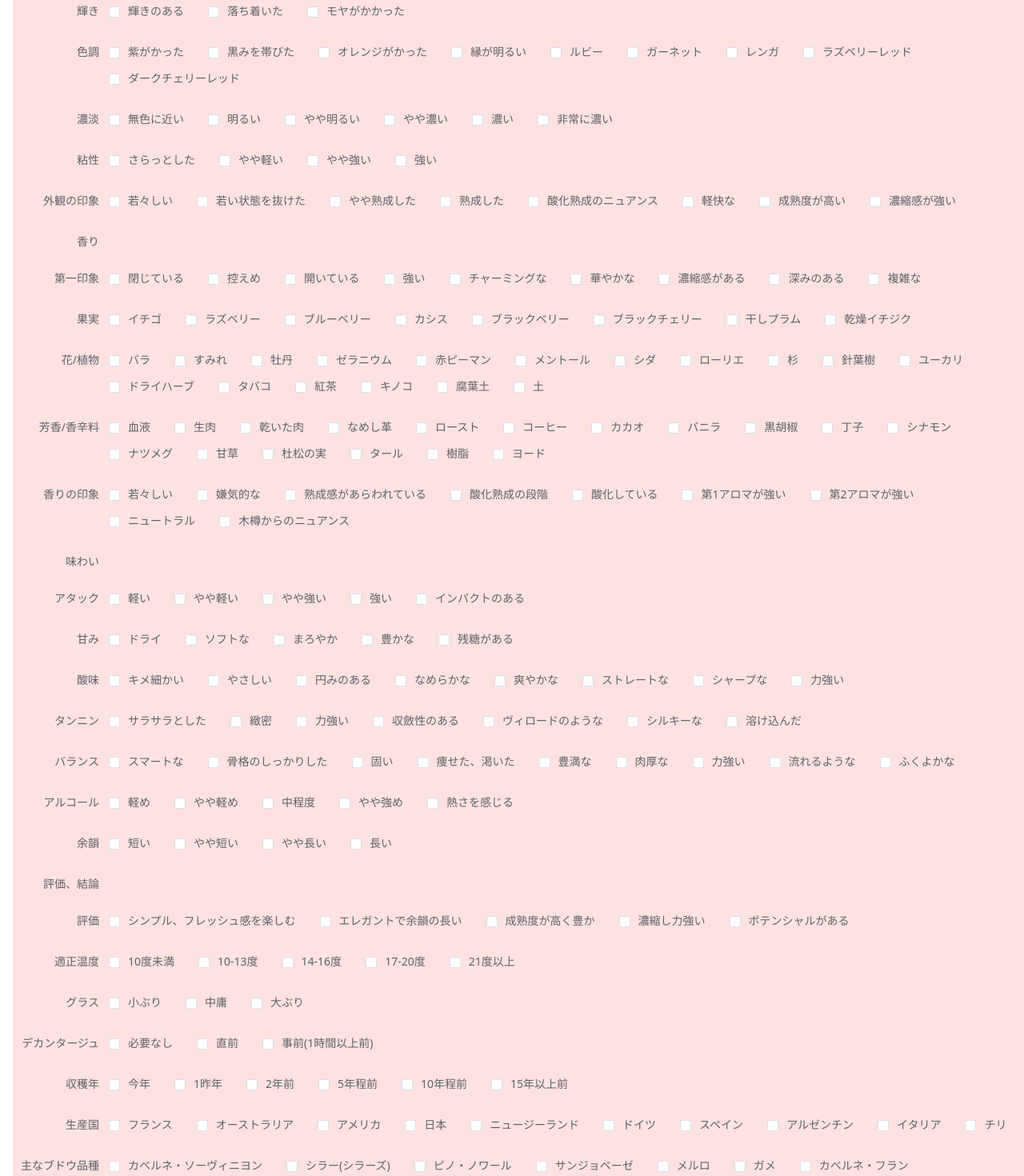
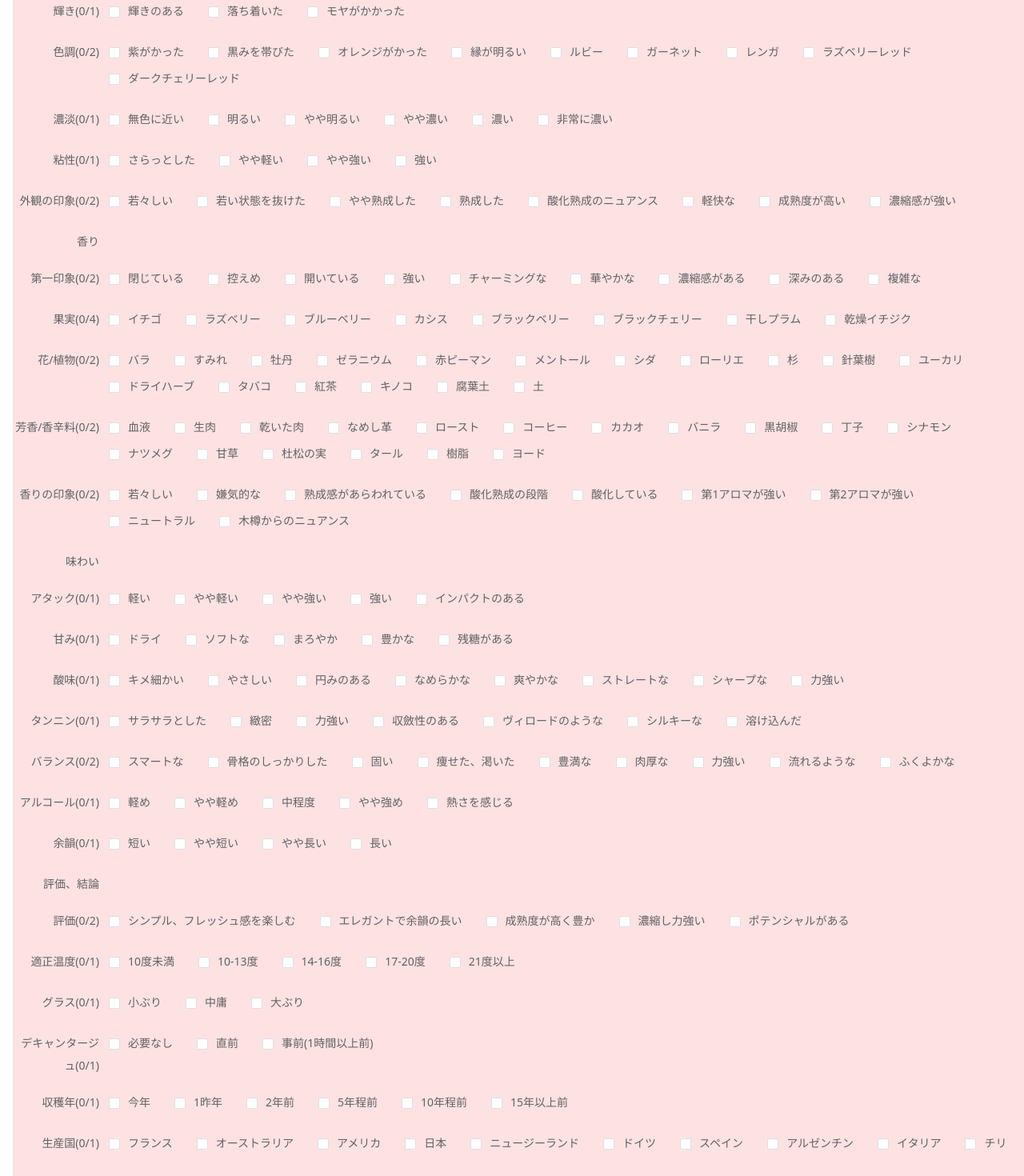
Before and after one commit to takuyakikuchi/wine-tasting-note, a Vue app: page / in a window 1280 px wide. Shown: the part 160-1630 px from the top of the page at 80% size. Built offline with nearby package versions, Linux system fonts and the light colour scheme.

Commit message:
[FEATURE](Form): Comment undefined handling and check count

```diff
--- a/src/components/Appearance.vue
+++ b/src/components/Appearance.vue
@@ -1,7 +1,7 @@
 <template>
   <div>
     <el-form-item label="外観" />
-    <el-form-item label="清澄度">
+    <el-form-item :label="`清澄度(${appearanceForm.clarity.length}/1)`">
       <el-checkbox-group v-model="appearanceForm.clarity">
         <el-checkbox
           v-for="(option, index) in appearanceOptions.clarityOptions"
@@ -11,7 +11,7 @@
         ></el-checkbox>
       </el-checkbox-group>
     </el-form-item>
-    <el-form-item label="輝き">
+    <el-form-item :label="`輝き(${appearanceForm.brightness.length}/1)`">
       <el-checkbox-group v-model="appearanceForm.brightness">
         <el-checkbox
           v-for="(option, index) in appearanceOptions.brightnessOptions"
@@ -21,7 +21,7 @@
         ></el-checkbox>
       </el-checkbox-group>
     </el-form-item>
-    <el-form-item label="色調">
+    <el-form-item :label="`色調(${appearanceForm.tone.length}/2)`">
       <el-checkbox-group v-model="appearanceForm.tone">
         <el-checkbox
           v-for="(option, index) in appearanceOptions.toneOptions"
@@ -31,7 +31,7 @@
         ></el-checkbox>
       </el-checkbox-group>
     </el-form-item>
-    <el-form-item label="濃淡">
+    <el-form-item :label="`濃淡(${appearanceForm.shades.length}/1)`">
       <el-checkbox-group v-model="appearanceForm.shades">
         <el-checkbox
           v-for="(option, index) in appearanceOptions.shadesOptions"
@@ -41,7 +41,7 @@
         ></el-checkbox>
       </el-checkbox-group>
     </el-form-item>
-    <el-form-item label="粘性">
+    <el-form-item :label="`粘性(${appearanceForm.viscosity.length}/1)`">
       <el-checkbox-group v-model="appearanceForm.viscosity">
         <el-checkbox
           v-for="(option, index) in appearanceOptions.viscosityOptions"
@@ -51,7 +51,9 @@
         ></el-checkbox>
       </el-checkbox-group>
     </el-form-item>
-    <el-form-item label="外観の印象">
+    <el-form-item
+      :label="`外観の印象(${appearanceForm.appearanceImpression.length}/2)`"
+    >
       <el-checkbox-group v-model="appearanceForm.appearanceImpression">
         <el-checkbox
           v-for="(option,
@@ -102,7 +104,6 @@ export default class Appearance extends Vue {
 
   @Watch("appearanceForm", { deep: true })
   updateForm() {
-    // const updatedForm = this.setFormInput();
     this.$emit("updateForm", this.appearanceForm, "appearance");
   }
 }
--- a/src/components/Aroma.vue
+++ b/src/components/Aroma.vue
@@ -1,7 +1,7 @@
 <template>
   <div>
     <el-form-item label="香り" />
-    <el-form-item label="第一印象">
+    <el-form-item :label="`第一印象(${aromaForm.firstImpression.length}/2)`">
       <el-checkbox-group v-model="aromaForm.firstImpression">
         <el-checkbox
           v-for="(option, index) in aromaOptions.firstImpressionOptions"
@@ -11,7 +11,7 @@
         ></el-checkbox>
       </el-checkbox-group>
     </el-form-item>
-    <el-form-item label="果実">
+    <el-form-item :label="`果実(${aromaForm.fruit.length}/4)`">
       <el-checkbox-group v-model="aromaForm.fruit">
         <el-checkbox
           v-for="(option, index) in aromaOptions.fruitOptions"
@@ -21,7 +21,7 @@
         ></el-checkbox>
       </el-checkbox-group>
     </el-form-item>
-    <el-form-item label="花/植物">
+    <el-form-item :label="`花/植物(${aromaForm.flower.length}/2)`">
       <el-checkbox-group v-model="aromaForm.flower">
         <el-checkbox
           v-for="(option, index) in aromaOptions.flowerOptions"
@@ -31,7 +31,7 @@
         ></el-checkbox>
       </el-checkbox-group>
     </el-form-item>
-    <el-form-item label="芳香/香辛料">
+    <el-form-item :label="`芳香/香辛料(${aromaForm.spice.length}/2)`">
       <el-checkbox-group v-model="aromaForm.spice">
         <el-checkbox
           v-for="(option, index) in aromaOptions.spiceOptions"
@@ -41,7 +41,7 @@
         ></el-checkbox>
       </el-checkbox-group>
     </el-form-item>
-    <el-form-item label="香りの印象">
+    <el-form-item :label="`香りの印象(${aromaForm.aromaImpression.length}/2)`">
       <el-checkbox-group v-model="aromaForm.aromaImpression">
         <el-checkbox
           v-for="(option, index) in aromaOptions.aromaImpressionOptions"
--- a/src/components/Comment.vue
+++ b/src/components/Comment.vue
@@ -33,29 +33,34 @@ export default class Comment extends Vue {
   private generatedComment = "";
 
   public buildComment() {
-    this.generatedComment =
+    const regex = /、undefined。|、。/gi;
+    const comment =
       // Appearance
+      "外観: " +
       `清澄度は、${this.formInput.appearance?.clarity?.toString()}。` +
       `輝きは、${this.formInput.appearance?.shades?.toString()}。` +
       `色調は、${this.formInput.appearance?.tone?.toString()}。` +
       `濃淡は、${this.formInput.appearance?.brightness?.toString()}。` +
       `粘性は、${this.formInput.appearance?.viscosity?.toString()}。` +
-      `外観の印象は、${this.formInput.appearance?.appearanceImpression?.toString()}。` +
+      `外観の印象は、${this.formInput.appearance?.appearanceImpression?.toString()}。\n` +
       // Aroma
+      "香り: " +
       `第一印象は、${this.formInput.aroma?.firstImpression?.toString()}。` +
       `果実は、${this.formInput.aroma?.fruit?.toString()}。` +
       `花/植物は、${this.formInput.aroma?.flower?.toString()}。` +
       `芳香/香辛料/化学物質は、${this.formInput.aroma?.spice?.toString()}。` +
-      `香りの印象は、${this.formInput.aroma?.aromaImpression?.toString()}。` +
+      `香りの印象は、${this.formInput.aroma?.aromaImpression?.toString()}。\n` +
       // Taste
+      "味わい: " +
       `アタックは、${this.formInput.taste?.attack?.toString()}。` +
       `甘みは、${this.formInput.taste?.sweetness?.toString()}。` +
       `酸味は、${this.formInput.taste?.acidity?.toString()}。` +
       this.tanninComment(this.wineType) +
       `バランスは、${this.formInput.taste?.balance?.toString()}。` +
       `アルコールは、${this.formInput.taste?.alcohol?.toString()}。` +
-      `余韻は、${this.formInput.taste?.aftertaste?.toString()}。` +
+      `余韻は、${this.formInput.taste?.aftertaste?.toString()}。\n` +
       // Conclusion
+      "評価、結論: " +
       `評価は、${this.formInput.conclusion?.evaluation?.toString()}。` +
       `適正温度は、${this.formInput.conclusion?.temperature?.toString()}。` +
       `グラスは、${this.formInput.conclusion?.glass?.toString()}。` +
@@ -63,6 +68,7 @@ export default class Comment extends Vue {
       `収穫年は、${this.formInput.conclusion?.vintage?.toString()}。` +
       `生産国は、${this.formInput.conclusion?.country?.toString()}。` +
       `主なブドウ品種は、${this.formInput.conclusion?.grape?.toString()}。`;
+    this.generatedComment = comment.replace(regex, "、選択されていません。");
   }
 
   private tanninComment(wineType: string) {
--- a/src/components/Conclusion.vue
+++ b/src/components/Conclusion.vue
@@ -1,7 +1,7 @@
 <template>
   <div>
     <el-form-item label="評価、結論" />
-    <el-form-item label="評価">
+    <el-form-item :label="`評価(${conclusionForm.evaluation.length}/2)`">
       <el-checkbox-group v-model="conclusionForm.evaluation">
         <el-checkbox
           v-for="(option, index) in conclusionOptions.evaluationOptions"
@@ -11,7 +11,7 @@
         ></el-checkbox>
       </el-checkbox-group>
     </el-form-item>
-    <el-form-item label="適正温度">
+    <el-form-item :label="`適正温度(${conclusionForm.temperature.length}/1)`">
       <el-checkbox-group v-model="conclusionForm.temperature">
         <el-checkbox
           v-for="(option, index) in conclusionOptions.temperatureOptions"
@@ -21,7 +21,7 @@
         ></el-checkbox>
       </el-checkbox-group>
     </el-form-item>
-    <el-form-item label="グラス">
+    <el-form-item :label="`グラス(${conclusionForm.glass.length}/1)`">
       <el-checkbox-group v-model="conclusionForm.glass">
         <el-checkbox
           v-for="(option, index) in conclusionOptions.glassOptions"
@@ -31,7 +31,10 @@
         ></el-checkbox>
       </el-checkbox-group>
     </el-form-item>
-    <el-form-item label="デカンタージュ" v-if="wineType === 'red'">
+    <el-form-item
+      :label="`デキャンタージュ(${conclusionForm.decantage.length}/1)`"
+      v-if="wineType === 'red'"
+    >
       <el-checkbox-group v-model="conclusionForm.decantage">
         <el-checkbox
           v-for="(option, index) in conclusionOptions.decantageOptions"
@@ -41,7 +44,7 @@
         ></el-checkbox>
       </el-checkbox-group>
     </el-form-item>
-    <el-form-item label="収穫年">
+    <el-form-item :label="`収穫年(${conclusionForm.vintage.length}/1)`">
       <el-checkbox-group v-model="conclusionForm.vintage">
         <el-checkbox
           v-for="(option, index) in conclusionOptions.vintageOptions"
@@ -51,7 +54,7 @@
         ></el-checkbox>
       </el-checkbox-group>
     </el-form-item>
-    <el-form-item label="生産国">
+    <el-form-item :label="`生産国(${conclusionForm.country.length}/1)`">
       <el-checkbox-group v-model="conclusionForm.country">
         <el-checkbox
           v-for="(option, index) in conclusionOptions.countryOptions"
@@ -61,7 +64,7 @@
         ></el-checkbox>
       </el-checkbox-group>
     </el-form-item>
-    <el-form-item label="主なブドウ品種">
+    <el-form-item :label="`主なブドウ品種(${conclusionForm.grape.length}/1)`">
       <el-checkbox-group v-model="conclusionForm.grape">
         <el-checkbox
           v-for="(option, index) in conclusionOptions.grapeOptions"
--- a/src/components/Taste.vue
+++ b/src/components/Taste.vue
@@ -1,7 +1,7 @@
 <template>
   <div>
     <el-form-item label="味わい" />
-    <el-form-item label="アタック">
+    <el-form-item :label="`アタック(${tasteForm.attack.length}/1)`">
       <el-checkbox-group v-model="tasteForm.attack">
         <el-checkbox
           v-for="(option, index) in tasteOptions.attackOptions"
@@ -11,7 +11,7 @@
         ></el-checkbox>
       </el-checkbox-group>
     </el-form-item>
-    <el-form-item label="甘み">
+    <el-form-item :label="`甘み(${tasteForm.sweetness.length}/1)`">
       <el-checkbox-group v-model="tasteForm.sweetness">
         <el-checkbox
           v-for="(option, index) in tasteOptions.sweetnessOptions"
@@ -21,7 +21,7 @@
         ></el-checkbox>
       </el-checkbox-group>
     </el-form-item>
-    <el-form-item label="酸味">
+    <el-form-item :label="`酸味(${tasteForm.acidity.length}/1)`">
       <el-checkbox-group v-model="tasteForm.acidity">
         <el-checkbox
           v-for="(option, index) in tasteOptions.acidityOptions"
@@ -31,7 +31,13 @@
         ></el-checkbox>
       </el-checkbox-group>
     </el-form-item>
-    <el-form-item :label="wineType === 'red' ? 'タンニン' : '苦味'">
+    <el-form-item
+      :label="
+        wineType === 'red'
+          ? `タンニン(${tasteForm.tannin.length}/1)`
+          : `苦味(${tasteForm.tannin.length}/1)`
+      "
+    >
       <el-checkbox-group v-model="tasteForm.tannin">
         <el-checkbox
           v-for="(option, index) in tasteOptions.tanninOptions"
@@ -41,7 +47,7 @@
         ></el-checkbox>
       </el-checkbox-group>
     </el-form-item>
-    <el-form-item label="バランス">
+    <el-form-item :label="`バランス(${tasteForm.balance.length}/2)`">
       <el-checkbox-group v-model="tasteForm.balance">
         <el-checkbox
           v-for="(option, index) in tasteOptions.balanceOptions"
@@ -51,7 +57,7 @@
         ></el-checkbox>
       </el-checkbox-group>
     </el-form-item>
-    <el-form-item label="アルコール">
+    <el-form-item :label="`アルコール(${tasteForm.alcohol.length}/1)`">
       <el-checkbox-group v-model="tasteForm.alcohol">
         <el-checkbox
           v-for="(option, index) in tasteOptions.alcoholOptions"
@@ -61,7 +67,7 @@
         ></el-checkbox>
       </el-checkbox-group>
     </el-form-item>
-    <el-form-item label="余韻">
+    <el-form-item :label="`余韻(${tasteForm.aftertaste.length}/1)`">
       <el-checkbox-group v-model="tasteForm.aftertaste">
         <el-checkbox
           v-for="(option, index) in tasteOptions.aftertasteOptions"
```
